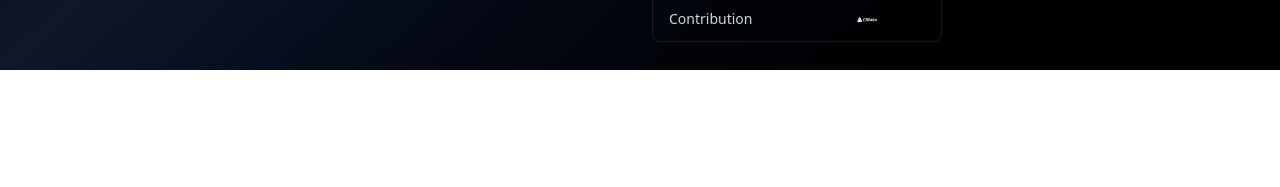
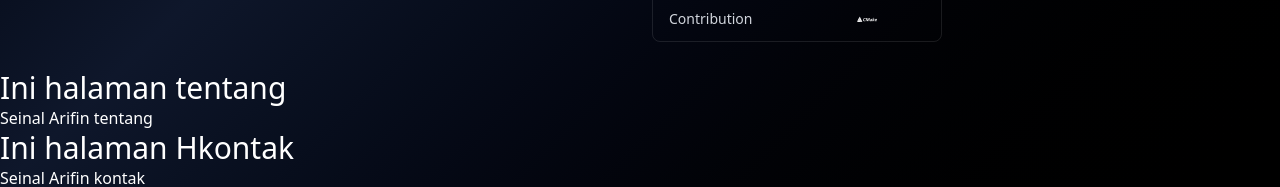
Before and after one commit to SeinalArifin149/My-Portofolio, a React app: page / in a window 1280 px wide. Shown: the part 1083-1270 px from the top of the page. Before the commit the page ends 1153 px from the top, so only its background shows below. Built offline with nearby package versions, Linux system fonts and the light colour scheme; the HTML template or start-up script is replaced by a standard one.

Commit message:
change 2

```diff
--- a/src/App.tsx
+++ b/src/App.tsx
@@ -14,8 +14,8 @@ function App() {
     <Home />
 
     <Portofolio/>
-    {/* <About/>
-    <Contact/> */}
+    <About/>
+    <Contact/>
 
     </Main>
 
```
